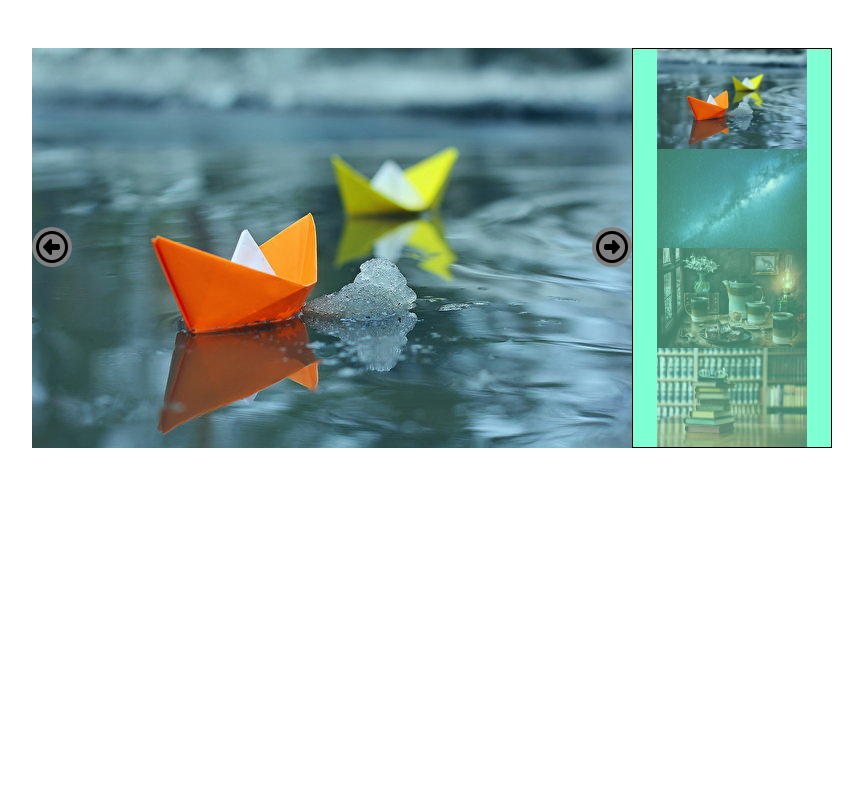
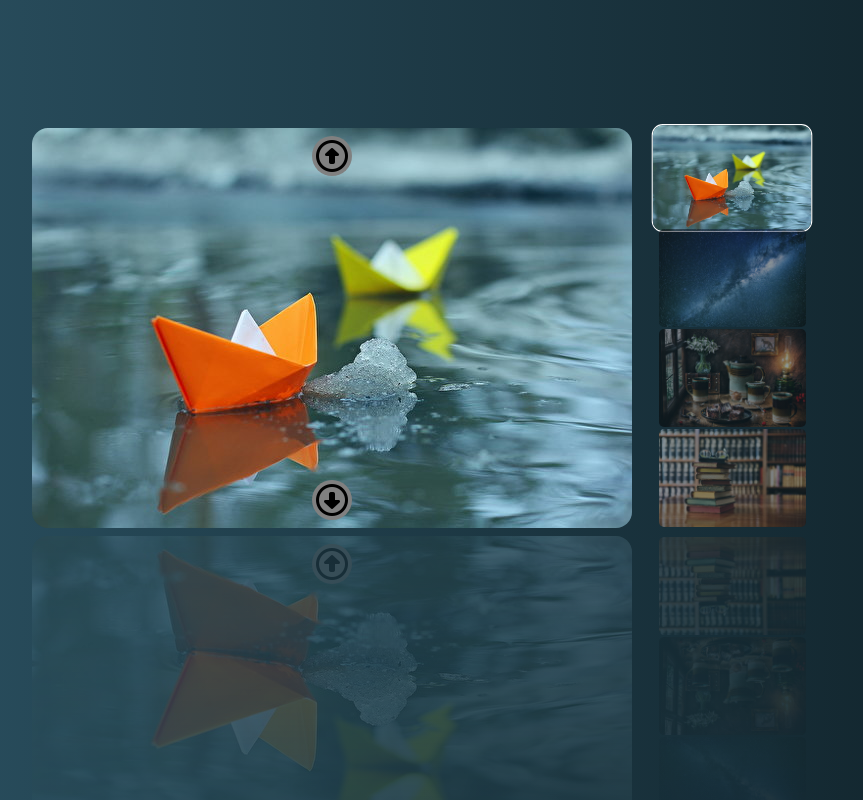
Before and after one commit to Seko461/-my-js-array-carousel, a plain HTML site: page index.html in a window 1280 px wide. Shown: the whole page, without its empty margins (208-1071 px from the left). Drawn offline with Linux system fonts and the light colour scheme.

Commit message:
style adds

```diff
--- a/assets/css/style.css
+++ b/assets/css/style.css
@@ -2,17 +2,26 @@
     margin: 0;
     padding: 0;
     box-sizing: border-box;
+    transition-duration: .3s;
 }
 
 body {
     display: flex;
     justify-content: center;
-    padding-top: 3rem;
+    padding-top: 8rem;
+    background: linear-gradient(to right, #2c5364, #0f2027);
+}
+
+.slides {
+    -webkit-box-reflect: below 0px linear-gradient(transparent, #0004);
 }
 
 
 .slides>img {
     max-width: 100%;
+    border-radius: 1rem;
+
+
 
 }
 
@@ -26,26 +35,46 @@ img:not(.active) {
 
 .opacity.active {
     opacity: 1;
+    border: 1px solid white;
+    transform: scale(1.1);
+    border-radius: 10px;
 }
 
 
 .thumbnails {
-    border: 1px solid black;
+
     height: 400px;
     width: 200px;
-    background-color: aquamarine;
+    /* background-color: rgb(0, 0, 0); */
     display: flex;
     flex-direction: column;
     align-items: center;
+    justify-content: space-around;
+    -webkit-box-reflect: below 8px linear-gradient(transparent, #0004);
 }
 
 .thumbnails>img {
-    height: calc(100%/4);
+    height: calc((100%/4) - 2px);
+    border-radius: 5px;
+
 }
 
 .controls {
+    position: absolute;
     display: flex;
+    flex-direction: column;
     justify-content: space-between;
+    align-items: center;
+    height: 400px;
+    width: 600px;
+    padding: .5rem 0;
+
+}
+
+.prev:hover,
+.next:hover {
+    cursor: pointer;
+    background-color: rgb(193, 193, 193);
 }
 
 .prev,
@@ -59,7 +88,6 @@ img:not(.active) {
     align-items: center;
     justify-content: center;
     padding: .25rem;
-    transform: translateY(-225px);
 
 
 }
--- a/index.html
+++ b/index.html
@@ -20,10 +20,11 @@
             <img src="./assets/img/02.jpeg" alt="">
             <img src="./assets/img/03.jpeg" alt="">
             <img src="./assets/img/04.jpeg" alt=""> -->
-        </div>
-        <div class="controls">
-            <div class="prev"><i class="fa-regular fa-circle-left"></i></div>
-            <div class="next"><i class="fa-regular fa-circle-right"></i></div>
+            <div class="controls">
+                <div class="prev"><i class="fa-regular fa-circle-up"></i></div>
+                <div class="next"><i class="fa-regular fa-circle-down"></i></div>
+            </div>
+
         </div>
 
 
```
